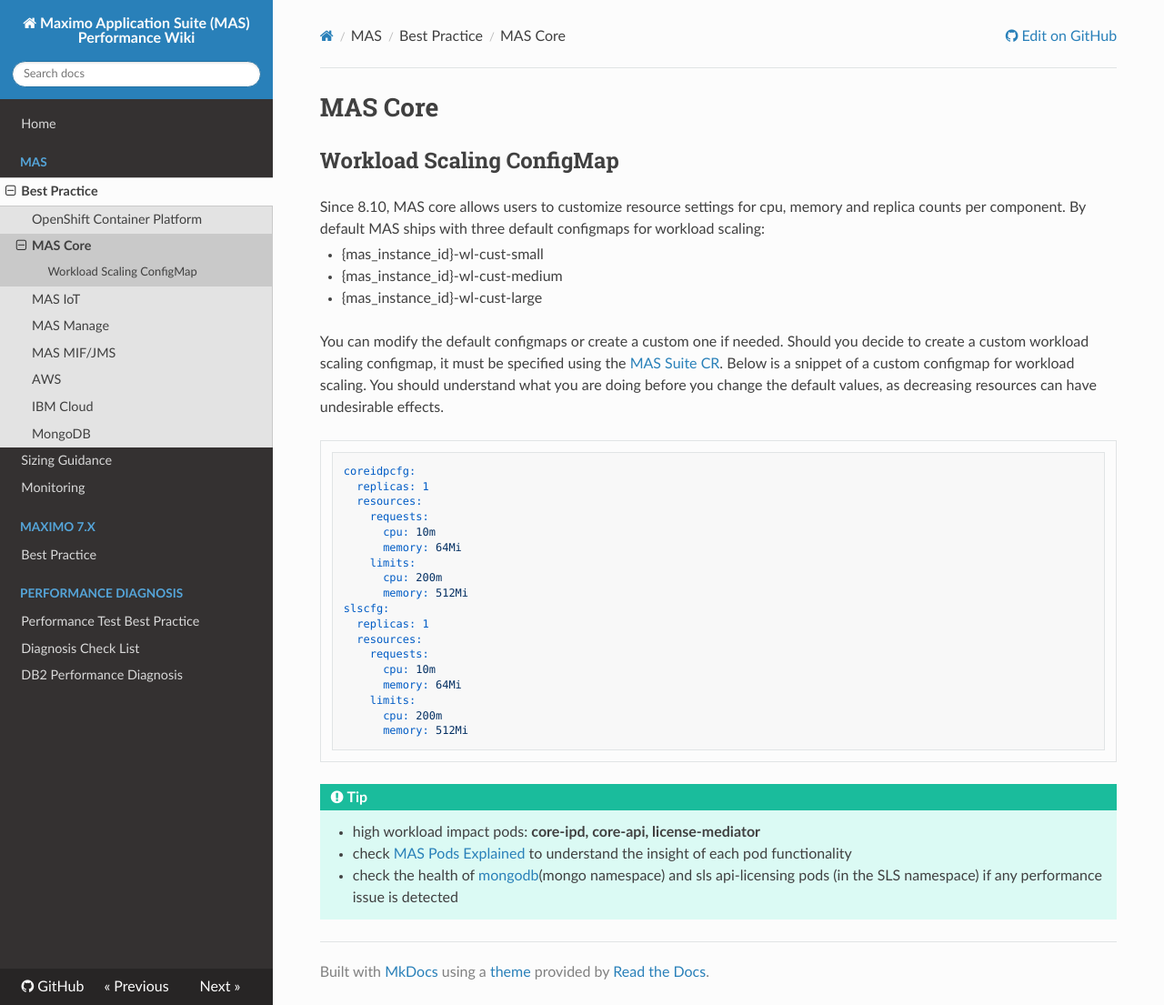
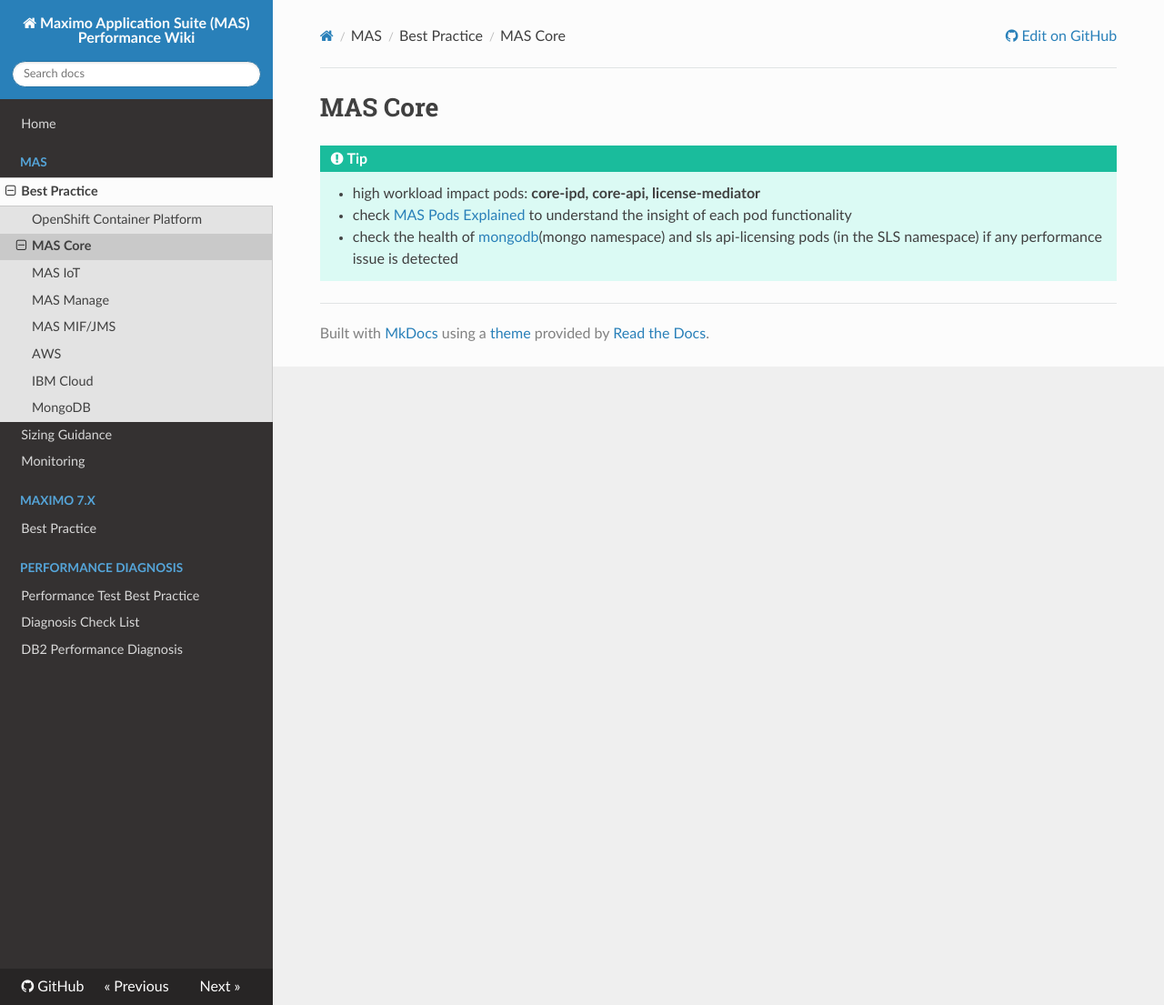
Before and after one commit to ibm-mas/mas-performance, an MkDocs documentation site: the page built from docs/mas/core/bestpractice.md, in a window 1280 px wide and 1105 px high. Shown: the whole window at 91% size. Built offline with MkDocs 1.6.1, drawn with Linux system fonts in a browser that asks for light colours; nearby versions of some CDN libraries.

Commit message:
Update bestpractice.md

````diff
--- a/docs/mas/core/bestpractice.md
+++ b/docs/mas/core/bestpractice.md
@@ -1,35 +1,4 @@
 # MAS Core
-
-## Workload Scaling ConfigMap
-
-Since 8.10, MAS core allows users to customize resource settings for cpu, memory and replica counts per component. By default MAS ships with three default configmaps for workload scaling:
-
-- {mas_instance_id}-wl-cust-small
-- {mas_instance_id}-wl-cust-medium
-- {mas_instance_id}-wl-cust-large
-
-You can modify the default configmaps or create a custom one if needed. Should you decide to create a custom workload scaling configmap, it must be specified using the [MAS Suite CR](https://github.com/ibm-mas/ansible-devops/blob/master/ibm/mas_devops/roles/suite_install/templates/core_v1_suite.yml.j2#L41). Below is a snippet of a custom configmap for workload scaling. You should understand what you are doing before you change the default values, as decreasing resources can have undesirable effects.
-
-```yaml
-coreidpcfg:
-  replicas: 1
-  resources:
-    requests:
-      cpu: 10m
-      memory: 64Mi
-    limits:
-      cpu: 200m
-      memory: 512Mi
-slscfg:
-  replicas: 1
-  resources:
-    requests:
-      cpu: 10m
-      memory: 64Mi
-    limits:
-      cpu: 200m
-      memory: 512Mi
-```
 
 !!!tip
     - high workload impact pods: **core-ipd, core-api, license-mediator**
````
